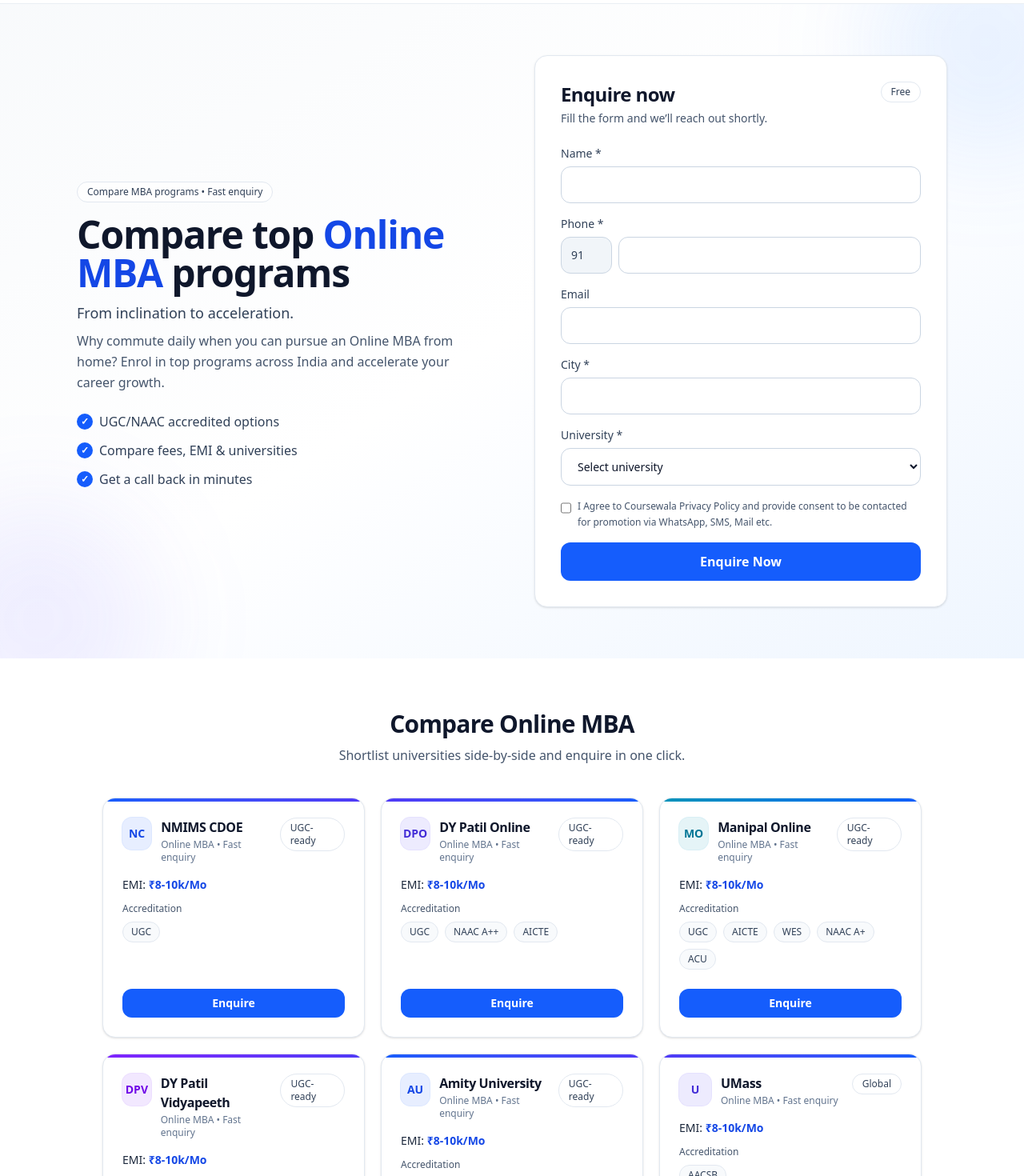
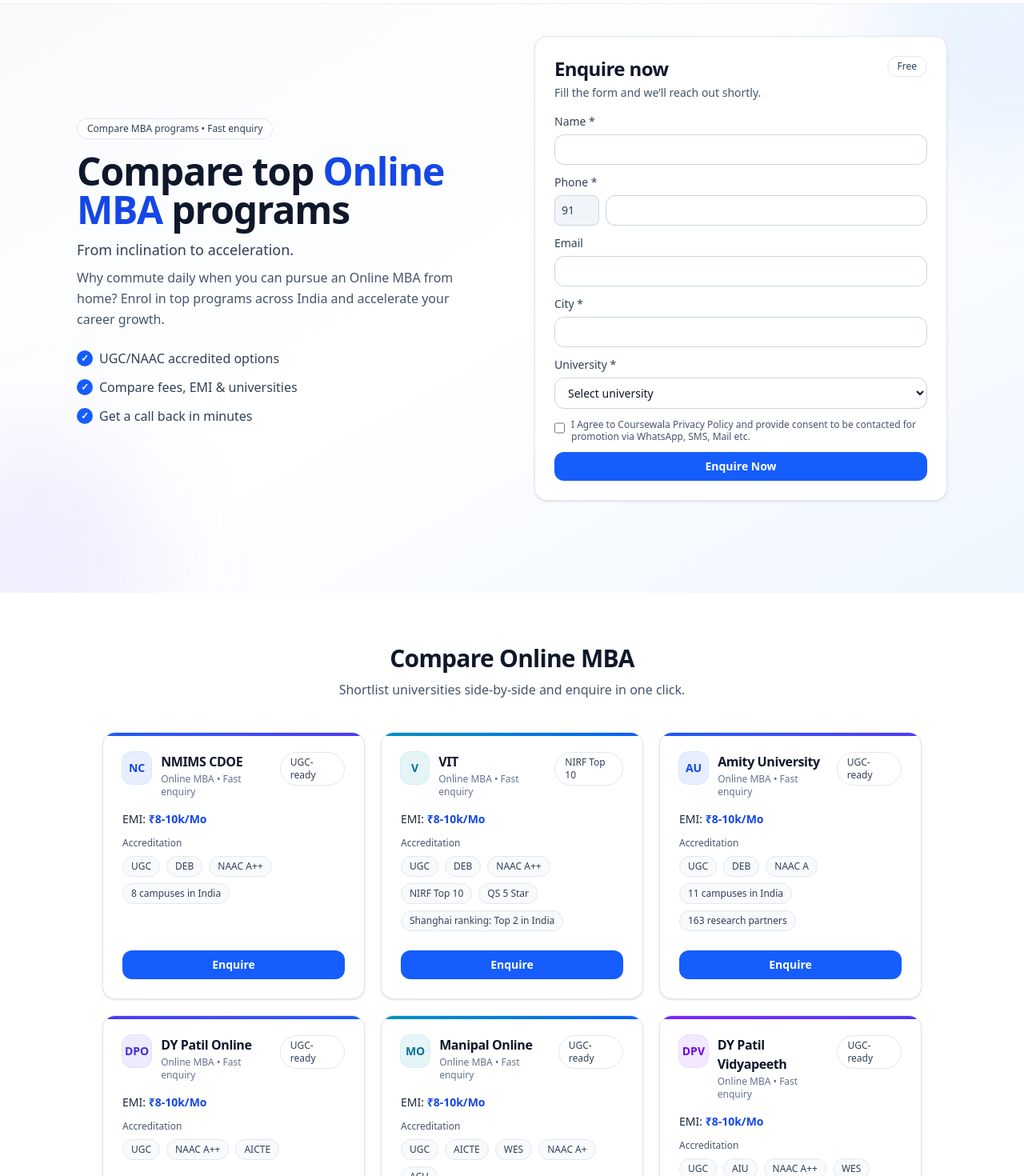
Before and after one commit to sans221131/revive, a Next.js app: page / in a window 1280 px wide. Shown: the part 60-1530 px from the top of the page at 80% size. Built offline with nearby package versions, Linux system fonts and the light colour scheme.

Commit message:
ui changes

```diff
--- a/components/ComparePrograms.tsx
+++ b/components/ComparePrograms.tsx
@@ -7,9 +7,25 @@
 };
 
 const programs: Program[] = [
+  // Ordered as requested: NMIMS, VIT, AMITY, then others
   {
     name: "NMIMS CDOE",
-    accreditation: "UGC",
+    accreditation: "UGC, DEB, NAAC A++, 8 campuses in India",
+    emi: "₹8-10k/Mo",
+    badge: "UGC-ready",
+    accent: "blue",
+  },
+  {
+    name: "VIT",
+    accreditation:
+      "UGC, DEB, NAAC A++, NIRF Top 10, QS 5 Star, Shanghai ranking: Top 2 in India ",
+    emi: "₹8-10k/Mo",
+    badge: "NIRF Top 10",
+    accent: "cyan",
+  },
+  {
+    name: "Amity University",
+    accreditation: "UGC, DEB, NAAC A, 11 campuses in India, 163 research partners",
     emi: "₹8-10k/Mo",
     badge: "UGC-ready",
     accent: "blue",
@@ -36,25 +52,11 @@
     accent: "violet",
   },
   {
-    name: "Amity University",
-    accreditation: "UGC, NAAC A",
-    emi: "₹8-10k/Mo",
-    badge: "UGC-ready",
-    accent: "blue",
-  },
-  {
     name: "UMass",
-    accreditation: "AACSB",
+    accreditation: "NECHE, AACSB, Carnegie R1 (Doctoral/Research Univ.), US News Top Public University",
     emi: "₹8-10k/Mo",
     badge: "Global",
     accent: "indigo",
-  },
-  {
-    name: "VIT",
-    accreditation: "UGC, NAAC A+",
-    emi: "₹8-10k/Mo",
-    badge: "UGC-ready",
-    accent: "cyan",
   },
 ];
 
--- a/components/Hero.tsx
+++ b/components/Hero.tsx
@@ -104,13 +104,13 @@
   };
 
   return (
-    <section className="relative overflow-hidden bg-gradient-to-br from-slate-50 via-white to-blue-50">
+    <section className="relative overflow-hidden bg-gradient-to-br from-slate-50 via-white to-blue-50 min-h-[calc(100vh-4rem)] flex items-start">
       <div className="absolute -top-24 right-[-6rem] h-72 w-72 rounded-full bg-blue-500/10 blur-3xl" />
       <div className="absolute -bottom-24 left-[-6rem] h-72 w-72 rounded-full bg-indigo-500/10 blur-3xl" />
 
-      <div className="container-app section">
-        <div className="grid items-center gap-10 lg:grid-cols-2 lg:gap-14 min-h-[520px]">
-          <div className="pt-2">
+      <div className="container-app section pt-8 sm:pt-10">
+        <div className="grid items-start gap-10 lg:grid-cols-2 lg:gap-14 min-h-full">
+          <div className="pt-2 self-center">
             <div className="badge">Compare MBA programs • Fast enquiry</div>
             <h1 className="mt-4 text-4xl font-semibold tracking-tight text-slate-900 sm:text-5xl">
               Compare top <span className="text-blue-700">Online MBA</span> programs
@@ -145,7 +145,7 @@
             </ul>
           </div>
 
-          <div id="enquire" className="card card-hover p-6 sm:p-8">
+          <div id="enquire" className="card card-hover p-4 sm:p-6">
             <div className="flex items-start justify-between gap-4">
               <div>
                 <h2 className="text-xl font-semibold tracking-tight text-slate-900 sm:text-2xl">Enquire now</h2>
@@ -154,7 +154,7 @@
               <span className="badge">Free</span>
             </div>
 
-            <form onSubmit={handleSubmit} className="mt-6 space-y-4">
+            <form onSubmit={handleSubmit} className="mt-4 space-y-3">
               <div>
                 <label className="label">
                   Name *
@@ -162,7 +162,7 @@
                 <input
                   type="text"
                   required
-                  className="input"
+                  className="input px-3 py-2"
                   value={formData.name}
                   onChange={(e) => setFormData({ ...formData, name: e.target.value })}
                 />
@@ -177,12 +177,12 @@
                     type="text"
                     value="91"
                     disabled
-                    className="w-16 rounded-xl border border-slate-300 bg-slate-100 px-3 py-3 text-sm text-slate-700"
+                    className="w-14 rounded-lg border border-slate-300 bg-slate-100 px-2 py-2 text-sm text-slate-700"
                   />
                   <input
                     type="tel"
                     required
-                    className="input"
+                    className="input px-3 py-2"
                     value={formData.phone}
                     onChange={(e) => setFormData({ ...formData, phone: e.target.value })}
                   />
@@ -195,7 +195,7 @@
                 </label>
                 <input
                   type="email"
-                  className="input"
+                  className="input px-3 py-2"
                   value={formData.email}
                   onChange={(e) => setFormData({ ...formData, email: e.target.value })}
                 />
@@ -208,7 +208,7 @@
                 <input
                   type="text"
                   required
-                  className="input"
+                  className="input px-3 py-2"
                   value={formData.city}
                   onChange={(e) => setFormData({ ...formData, city: e.target.value })}
                 />
@@ -220,7 +220,7 @@
                 </label>
                 <select
                   required
-                  className="input"
+                  className="input px-3 py-2"
                   value={formData.university}
                   onChange={(e) => setFormData({ ...formData, university: e.target.value })}
                 >
@@ -237,7 +237,7 @@
 
               {submitStatus.type && (
                 <div
-                  className={`p-4 rounded-lg ${
+                  className={`p-3 rounded-lg ${
                     submitStatus.type === 'success'
                       ? 'bg-green-50 text-green-800 border border-green-200'
                       : 'bg-red-50 text-red-800 border border-red-200'
@@ -255,7 +255,7 @@
                   checked={formData.agree}
                   onChange={(e) => setFormData({ ...formData, agree: e.target.checked })}
                 />
-                <label className="text-xs leading-relaxed text-slate-600">
+                <label className="text-xs leading-tight text-slate-600">
                   I Agree to Coursewala Privacy Policy and provide consent to be contacted
                   for promotion via WhatsApp, SMS, Mail etc.
                 </label>
@@ -264,7 +264,7 @@
               <button
                 type="submit"
                 disabled={isSubmitting}
-                className="btn btn-primary w-full py-3 text-base disabled:cursor-not-allowed disabled:bg-slate-400"
+                className="btn btn-primary w-full py-2 text-sm disabled:cursor-not-allowed disabled:bg-slate-400"
               >
                 {isSubmitting ? 'Submitting...' : 'Enquire Now'}
               </button>
```
